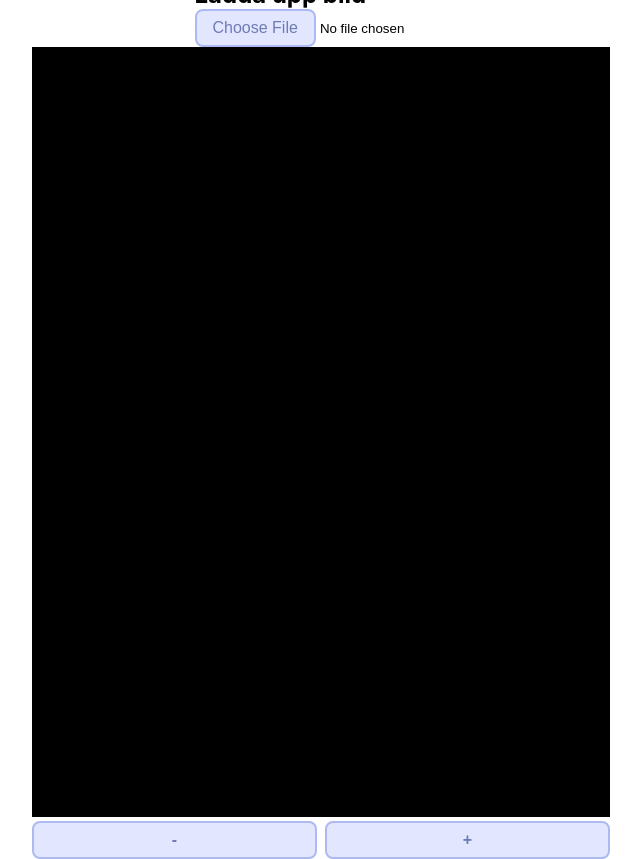
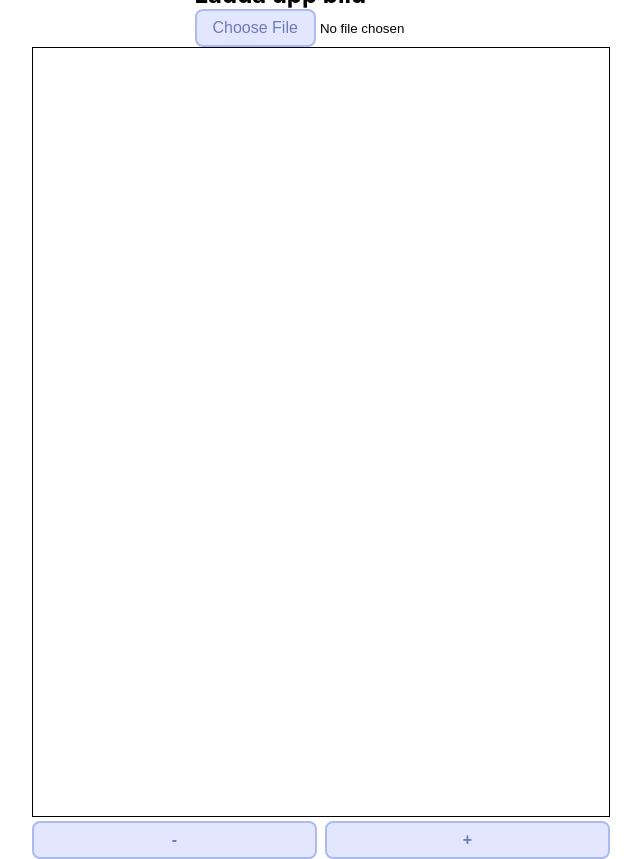
Before and after one commit to Wztrbrg/brick-canvas, a React (Create React App) app: page / in a window 1280 px wide. Shown: the whole page, without its empty margins (319-960 px from the left). Built offline with nearby package versions, Linux system fonts and the light colour scheme.

Commit message:
deleted duplicate use of innerDrawGrid function

```diff
--- a/src/components/Canvas.jsx
+++ b/src/components/Canvas.jsx
@@ -103,11 +103,10 @@ function Canvas({ file, image }) {
 
         ctx.drawImage(img, offsetX, offsetY, imgWidth, imgHeight);
 
+
         innerDrawGrid(ctx);
       };
       img.src = file;
-    } else {
-      innerDrawGrid(ctx);
     }
   }
 
```
